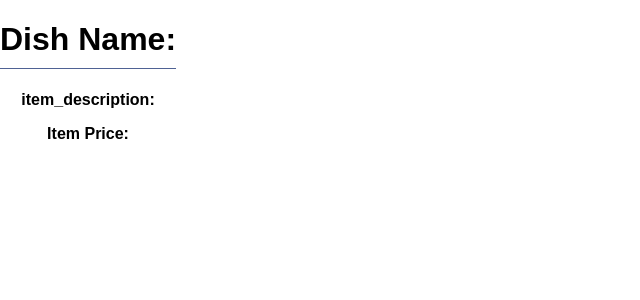
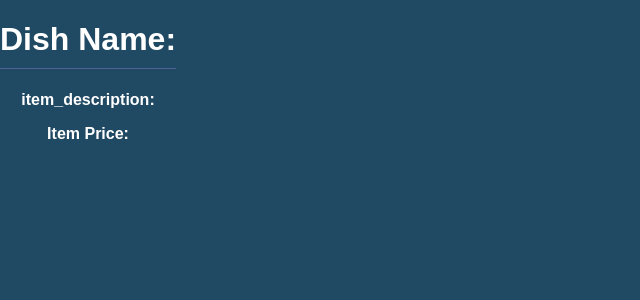
Before and after one commit to FoodTruckTrackrBW/Frontend, a React (Create React App) app in the folder app/: page /TruckDetails/1 in a window 1280 px wide. Shown: the top 300 px of the page, without its empty margins (0-640 px from the left). Built offline with nearby package versions, Linux system fonts and the light colour scheme; no server answers; sample sign-in values are in the browser's storage.

Commit message:
images now show up on the truck card.

```diff
--- a/app/src/App.css
+++ b/app/src/App.css
@@ -143,8 +143,8 @@ margin-top: 60px;
 }
 
 .TruckCard {
-  background-color: rgba(246, 195, 54, 0.897);
-  color: rgb(0, 0, 0);
+  background-color: rgba(36, 35, 34, 0.897);
+  color: rgb(255, 255, 255);
   padding: 1%;
   max-width: 50%;
   margin: 1% auto;
@@ -152,6 +152,15 @@ margin-top: 60px;
 }
 
 .TruckCardInfo {
-  color: black;
+  color: rgb(255, 255, 255);
   font-weight: bold;
 }
+
+.photo {
+  max-width: 100%;
+  border-radius: 50px;
+}
+
+body {
+  background-color: #204963;
+}
--- a/app/src/components/TruckCard.js
+++ b/app/src/components/TruckCard.js
@@ -18,7 +18,7 @@ const TruckCard = (props) => {
         <div className="TruckCard">
             <h1 className="TruckCardInfo">Truck Name: {props.truck.truck_name}</h1>
             <p className="TruckCardInfo">Cuisine Type: {props.truck.cuisine_type}</p>
-            <p className="TruckCardInfo">{props.truck.truck_img_url}</p>
+            <p className="TruckCardInfo">{<img src={props.truck.truck_img_url} className="photo"></img>}</p>
             <p className="TruckCardInfo">Depearture Time: {props.truck.departure_time}</p>
             <button onClick={toDinerMenu}>Menu</button>
         </div>
```
